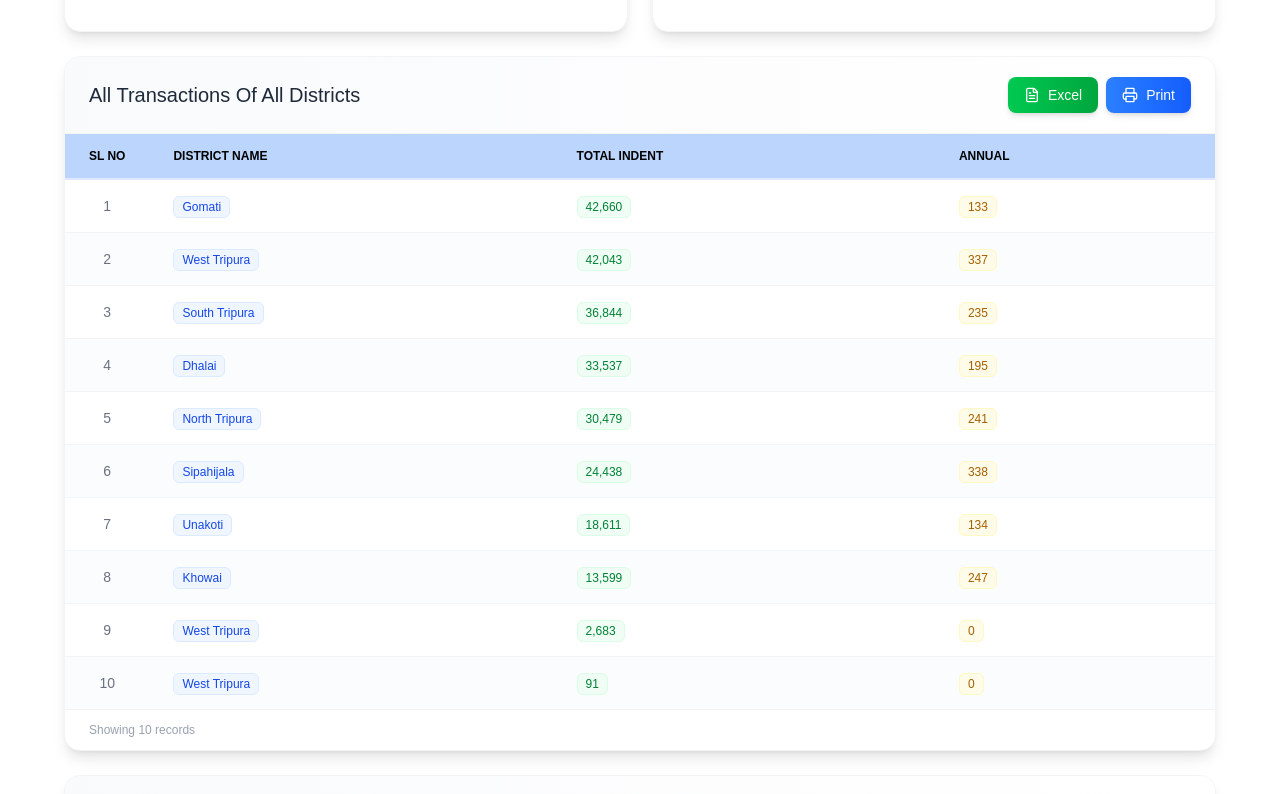
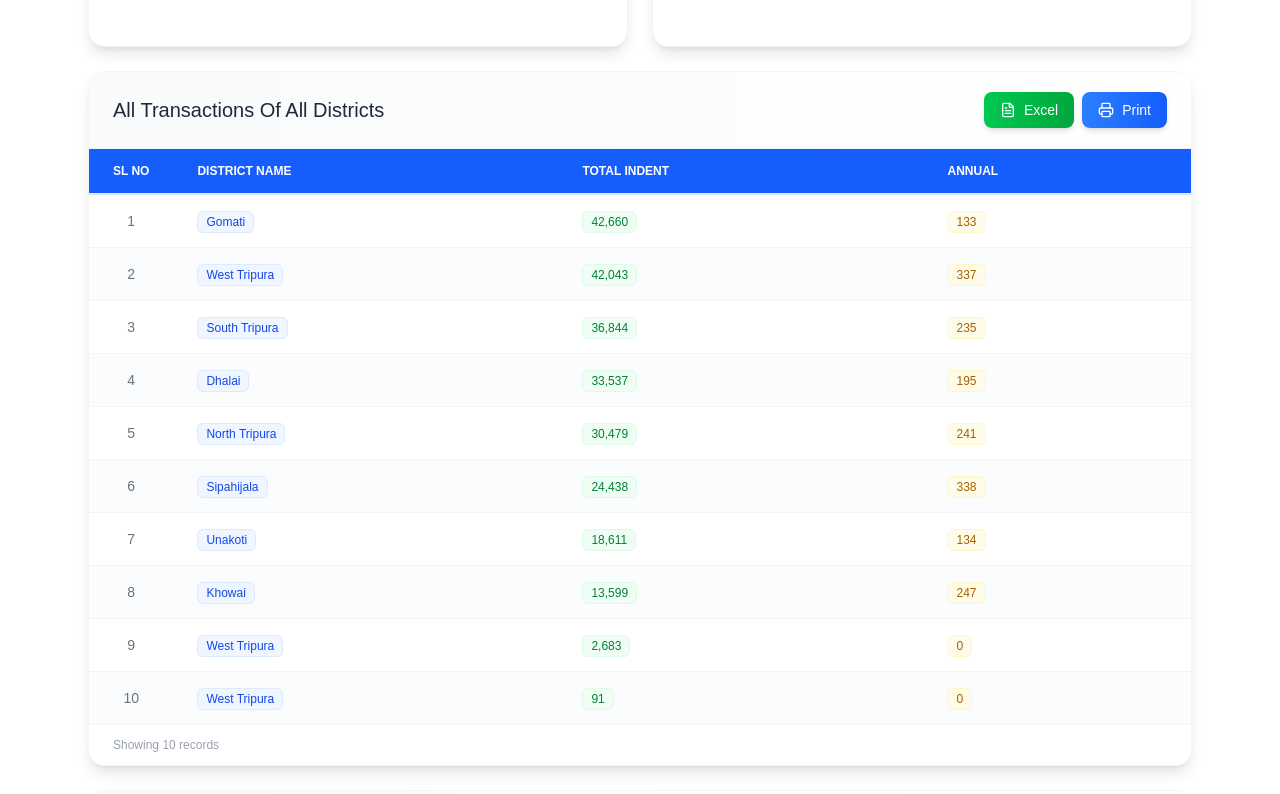
Before and after one commit to SubhamD1999/scms-demo, a Next.js app: page / in a window 1280 px wide. Shown: the part 1480-2274 px from the top of the page. Built offline with nearby package versions, Linux system fonts and the light colour scheme.

Commit message:
feat: Update DataTable header styling for improved visibility and responsiveness

```diff
--- a/app/(dashboard)/page.tsx
+++ b/app/(dashboard)/page.tsx
@@ -181,7 +181,7 @@ export default function DashboardPage() {
 
       {/* Responsive Main Content */}
       <main className='w-full flex justify-center' >
-      <div className="px-0 sm:px-0 lg:px-0 pt-36 sm:pt-46 space-y-6 w-[95%] sm:w-[90%] ">
+      <div className="px-0 sm:px-0 lg:px-6 pt-36 sm:pt-46 space-y-6 w-[95%] sm:w-[90%] ">
 
         {/* Stats Cards - Stacks on mobile, 2 cols on tablet, 4 on desktop */}
         <section className="grid grid-cols-1 sm:grid-cols-2 lg:grid-cols-4 gap-4 sm:gap-6">
--- a/app/ui/DataTable.tsx
+++ b/app/ui/DataTable.tsx
@@ -30,14 +30,14 @@ export default function DataTable<T extends Record<string, unknown>>({
   return (
     <div className={cn("w-full overflow-x-auto", className)}>
       <table className="w-full text-left border-collapse">
-        <thead className='bg-blue-500' >
+        <thead className='' >
           <tr className="border-b-2 border-indigo-100 bg-slate-50/70">
             {columns.map((col, index) => (
               <th
                 key={index}
                 scope="col"
                 className={cn(
-                  "px-6 py-3.5 text-xs font-semibold text-black whitespace-nowrap",
+                  "px-6 py-3.5 text-xs bg-blue-600 font-semibold text-white whitespace-nowrap",
                   col.className
                 )}
               >
```
